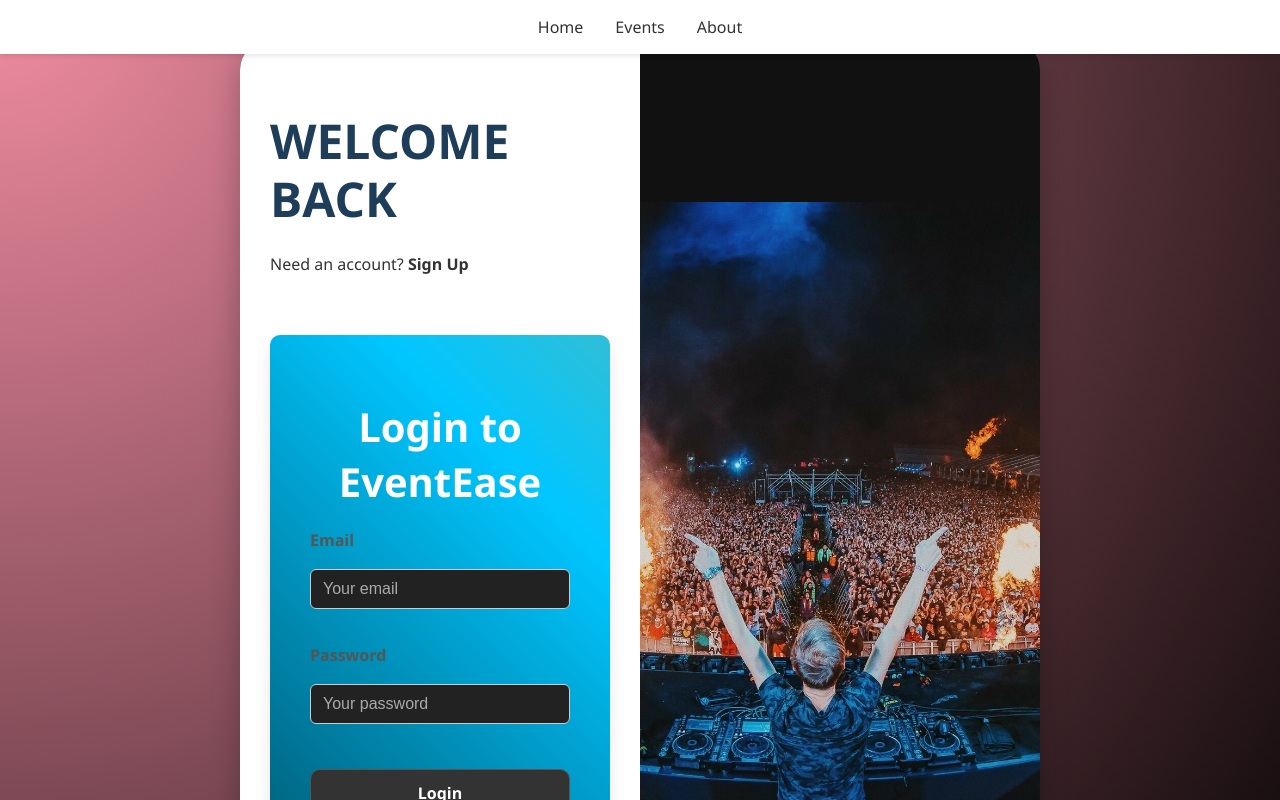
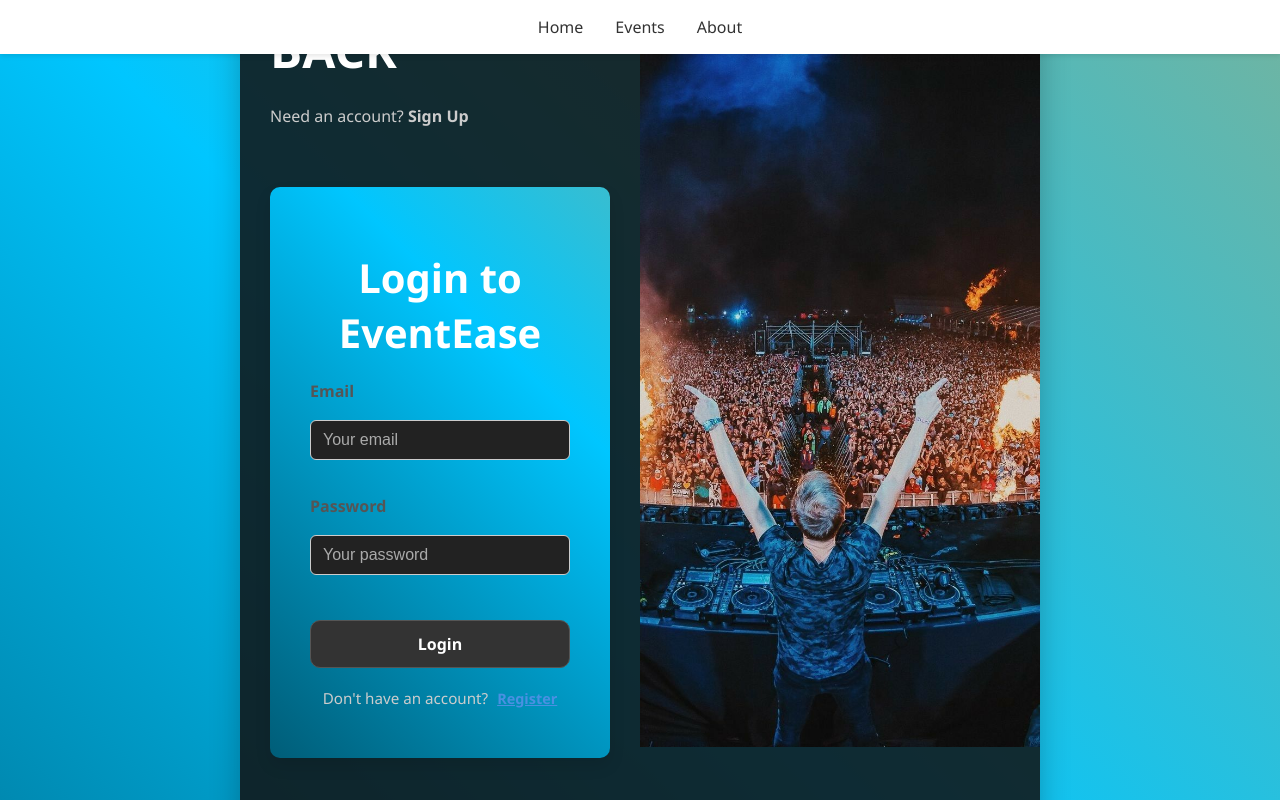
Before and after one commit to sa-ka-wa/Project-Event-Community-Tracker, a React (Vite) app: page / in a window 1280 px wide. Shown: the top 800 px of the page. Built offline with nearby package versions, Linux system fonts and the light colour scheme; data requests are answered from the project's data file.

Commit message:
Updated CSS for live wallpaper and login box transparency

```diff
--- a/src/pages/Home.css
+++ b/src/pages/Home.css
@@ -1,5 +1,15 @@
 * {
   box-sizing: border-box;
+}
+
+body {
+  margin: 0;
+  padding: 0;
+  font-family: 'Segoe UI', sans-serif;
+  background: radial-gradient(circle at top left, #f08ca1, #000); /* Live wallpaper effect */
+  background-attachment: fixed; /* Fix the background during scroll */
+  background-size: cover;
+  height: 100vh; /* Ensure body covers the entire viewport */
 }
 
 .login-page {
@@ -9,23 +19,23 @@
   min-height: 100vh;
   width: 100vw;
   padding: 40px 0;
-  background: radial-gradient(circle at top left, #f08ca1, #000);
   font-family: 'Segoe UI', sans-serif;
 }
 
+/* Login box style */
 .login-box {
   display: flex;
   border-radius: 30px;
   overflow: hidden;
-    box-shadow: 0 12px 30px rgba(0,0,0,0.25);
+  box-shadow: 0 12px 30px rgba(0, 0, 0, 0.25);
   width: 800px;
   max-width: 95%;
-    background-color: #111;
+  background-color: rgba(17, 17, 17, 0.85); /* Semi-transparent background for the login box */
 }
 
 /* Left (Form) */
 .login-left {
-    background-color: #fff;
+  background-color: transparent; /* Make background transparent */
   padding: 40px 30px;
   width: 50%;
   display: flex;
@@ -38,13 +48,15 @@
   line-height: 1.2;
   font-weight: 800;
   margin-bottom: 10px;
+  color: #fff; /* Ensure header is visible against the background */
 }
 
 .login-left p {
   margin-bottom: 20px;
-    color: #333;
+  color: #ccc; /* Lighter color for text to ensure readability */
 }
 
+/* Social login buttons */
 .social-login {
   display: flex;
   justify-content: space-between;
@@ -60,6 +72,7 @@
   background-color: #fff;
   cursor: pointer;
 }
+
 .social-login button img {
   width: 24px;
   height: 24px;
@@ -72,7 +85,7 @@
   display: flex;
   align-items: center;
   justify-content: center;
-    background-color: 121b22;
+  background-color: transparent; /* Set to transparent */
 }
 
 .login-right img {
@@ -90,9 +103,14 @@
   margin-top: 20px;
   padding: 10px 16px;
   font-weight: bold;
-    background-color: #333; /* lighter for better visibility */
+  background-color: #333; /* Lighter for better visibility */
   color: white;
   border-radius: 8px;
   cursor: pointer;
-    border: 1px solid #555; /* added border for contrast */
+  border: 1px solid #555; /* Added border for contrast */
+  transition: background-color 0.3s ease;
 }
+
+.btn-primary:hover {
+  background-color: #555; /* Lighter shade on hover */
+}
```
Lines whose indentation alone changed are shown as unchanged.
